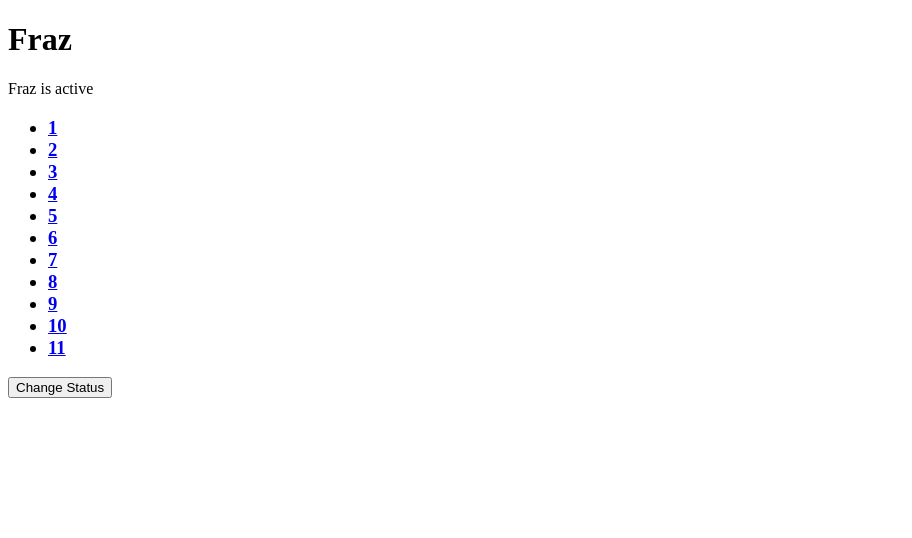
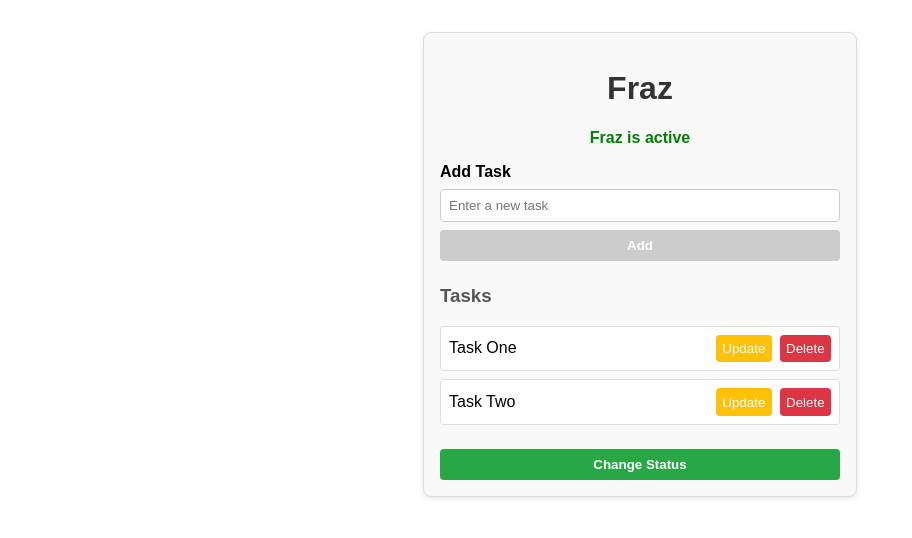
Before and after one commit to FrazKhan1/vue-project, a Vue app: page / in a window 1280 px wide. Shown: the top 538 px of the page, without its empty margins (0-912 px from the left). Built offline with nearby package versions, Linux system fonts and the light colour scheme.

Commit message:
create ToDo in vuejs

```diff
--- a/src/App.vue
+++ b/src/App.vue
@@ -1,41 +1,212 @@
-<script>
+<script setup>
 import { ref } from "vue";
-export default {
-  setup() {
-    const name = ref("Fraz");
-    const isActive = ref(true);
-    const tasks = ref([1, 2, 3, 4, 5, 6, 7, 8, 9, 10, 11]);
-    const link = "https://example.com";
 
-    const toggleActive = () => {
-      isActive.value = !isActive.value;
-    };
+const name = ref("Fraz");
+const isActive = ref(true);
+const tasks = ref(["Task One", "Task Two"]);
+const newTask = ref("");
 
-    return {
-      name,
-      isActive,
-      tasks,
-      toggleActive,
-      link,
-    };
-  },
+const addTask = () => {
+  if (!isActive.value) {
+    alert("User needs to be active to add a new task");
+    return;
+  }
+  if (newTask.value) {
+    if (tasks.value.includes(newTask.value)) {
+      alert("Task already exists");
+      newTask.value = "";
+    } else {
+      tasks.value.push(newTask.value);
+      newTask.value = "";
+    }
+  }
+};
+
+const deleteTask = (index) => {
+  tasks.value.splice(index, 1);
+};
+
+const updateTask = (index) => {
+  const updatedValue = prompt("Enter the updated task", tasks.value[index]);
+  if (updatedValue && !tasks.value.includes(updatedValue)) {
+    tasks.value[index] = updatedValue;
+  } else if (updatedValue) {
+    alert("Task already exists or is invalid.");
+  }
+};
+
+const toggleActive = () => {
+  isActive.value = !isActive.value;
 };
 </script>
 
 <template>
-  <h1>{{ name }}</h1>
-  <p v-if="isActive">{{ name }} is active</p>
-  <p v-else="isActive">{{ name }} is not active</p>
+  <div class="app">
+    <h1>{{ name }}</h1>
+    <p :class="{ active: isActive, inactive: !isActive }">
+      {{ name }} is {{ isActive ? "active" : "not active" }}
+    </p>
 
-  <h3>
-    <ul>
-      <li v-for="t in tasks" :key="t">
-        <a :href="link">
-          {{ t }}
-        </a>
+    <form @submit.prevent="addTask" class="task-form">
+      <label for="newTask">Add Task</label>
+      <input v-model="newTask" type="text" id="newTask" placeholder="Enter a new task" />
+      <button :disabled="!newTask" type="submit">Add</button>
+    </form>
+
+    <h3>Tasks</h3>
+    <ul class="task-list">
+      <li v-for="(t, index) in tasks" :key="index">
+        <span>{{ t }}</span>
+        <button @click="updateTask(index)" class="update-btn">Update</button>
+        <button @click="deleteTask(index)" class="delete-btn">Delete</button>
       </li>
     </ul>
-  </h3>
 
-  <button @click="toggleActive">Change Status</button>
+    <button class="toggle-button" @click="toggleActive">Change Status</button>
+  </div>
 </template>
+
+<style scoped>
+/* General styling */
+.app {
+  font-family: Arial, sans-serif;
+  max-width: 400px;
+  margin: 2rem auto;
+  padding: 1rem;
+  border: 1px solid #ddd;
+  border-radius: 8px;
+  box-shadow: 0 2px 5px rgba(0, 0, 0, 0.1);
+  background-color: #f9f9f9;
+}
+
+/* Heading styles */
+h1 {
+  text-align: center;
+  color: #333;
+}
+
+h3 {
+  margin-top: 1.5rem;
+  color: #555;
+}
+
+/* Status styles */
+p {
+  text-align: center;
+  font-weight: bold;
+  margin-bottom: 1rem;
+}
+.active {
+  color: green;
+}
+.inactive {
+  color: red;
+}
+
+/* Form styles */
+.task-form {
+  display: flex;
+  flex-direction: column;
+  gap: 0.5rem;
+}
+
+.task-form label {
+  font-weight: bold;
+}
+
+.task-form input {
+  padding: 0.5rem;
+  border: 1px solid #ccc;
+  border-radius: 4px;
+}
+
+.task-form button {
+  padding: 0.5rem;
+  background-color: #007bff;
+  color: white;
+  border: none;
+  border-radius: 4px;
+  cursor: pointer;
+  font-weight: bold;
+  transition: background-color 0.3s;
+}
+
+.task-form button:disabled {
+  background-color: #ccc;
+  cursor: not-allowed;
+}
+
+.task-form button:not(:disabled):hover {
+  background-color: #0056b3;
+}
+
+/* Task list styles */
+.task-list {
+  list-style-type: none;
+  padding: 0;
+  margin-top: 1rem;
+}
+
+.task-list li {
+  display: flex;
+  justify-content: space-between;
+  align-items: center;
+  background-color: #fff;
+  padding: 0.5rem;
+  margin-bottom: 0.5rem;
+  border: 1px solid #ddd;
+  border-radius: 4px;
+}
+
+.task-list span {
+  flex-grow: 1;
+}
+
+.update-btn {
+  margin-right: 0.5rem;
+  padding: 0.4rem;
+  background-color: #ffc107;
+  color: white;
+  border: none;
+  border-radius: 4px;
+  cursor: pointer;
+  transition: background-color 0.3s;
+}
+
+.update-btn:hover {
+  background-color: #e0a800;
+}
+
+.delete-btn {
+  padding: 0.4rem;
+  background-color: #dc3545;
+  color: white;
+  border: none;
+  border-radius: 4px;
+  cursor: pointer;
+  transition: background-color 0.3s;
+}
+
+.delete-btn:hover {
+  background-color: #c82333;
+}
+
+/* Toggle button styles */
+.toggle-button {
+  display: block;
+  width: 100%;
+  margin-top: 1.5rem;
+  padding: 0.5rem;
+  background-color: #28a745;
+  color: white;
+  border: none;
+  border-radius: 4px;
+  font-weight: bold;
+  cursor: pointer;
+  transition: background-color 0.3s;
+}
+
+.toggle-button:hover {
+  background-color: #218838;
+}
+</style>
```
